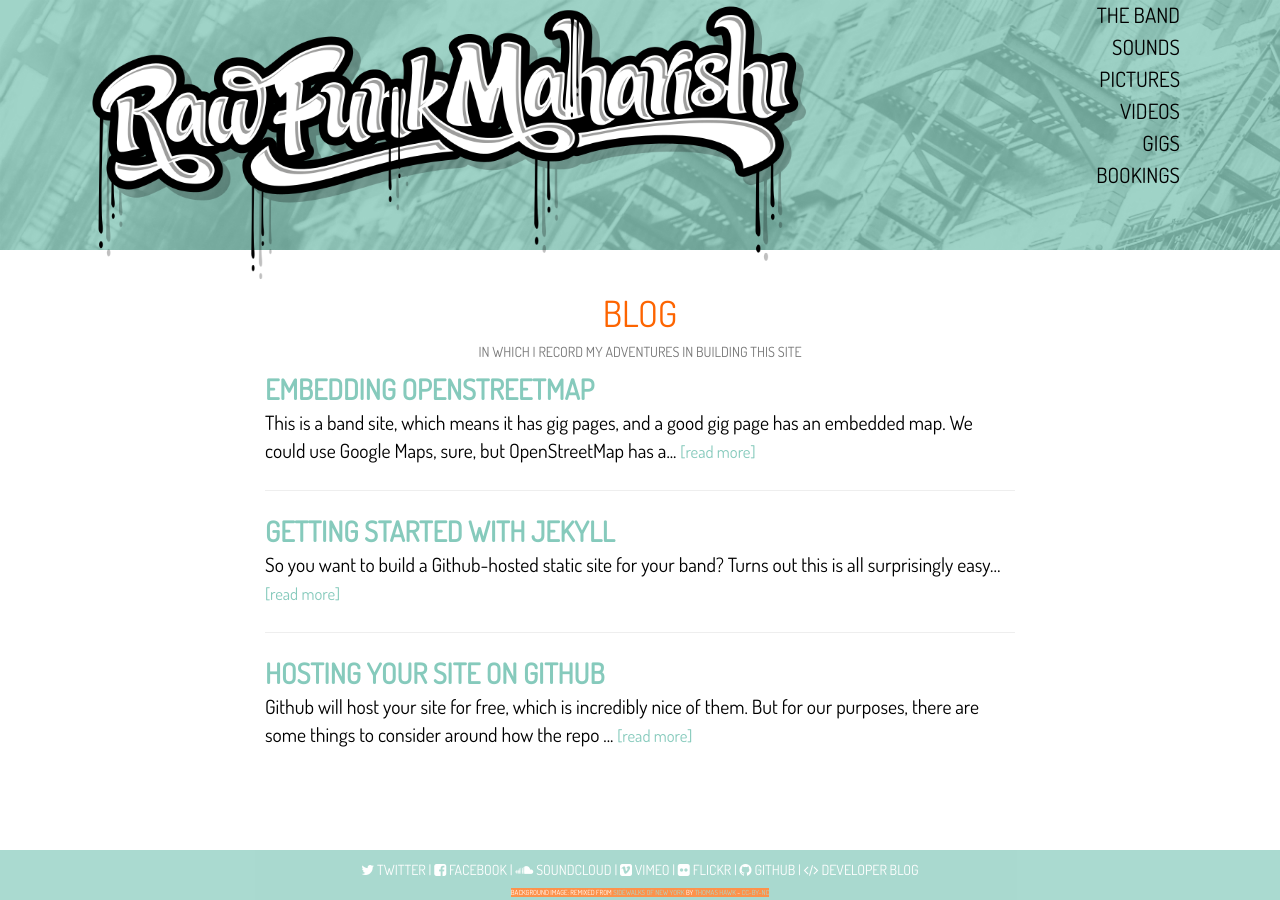
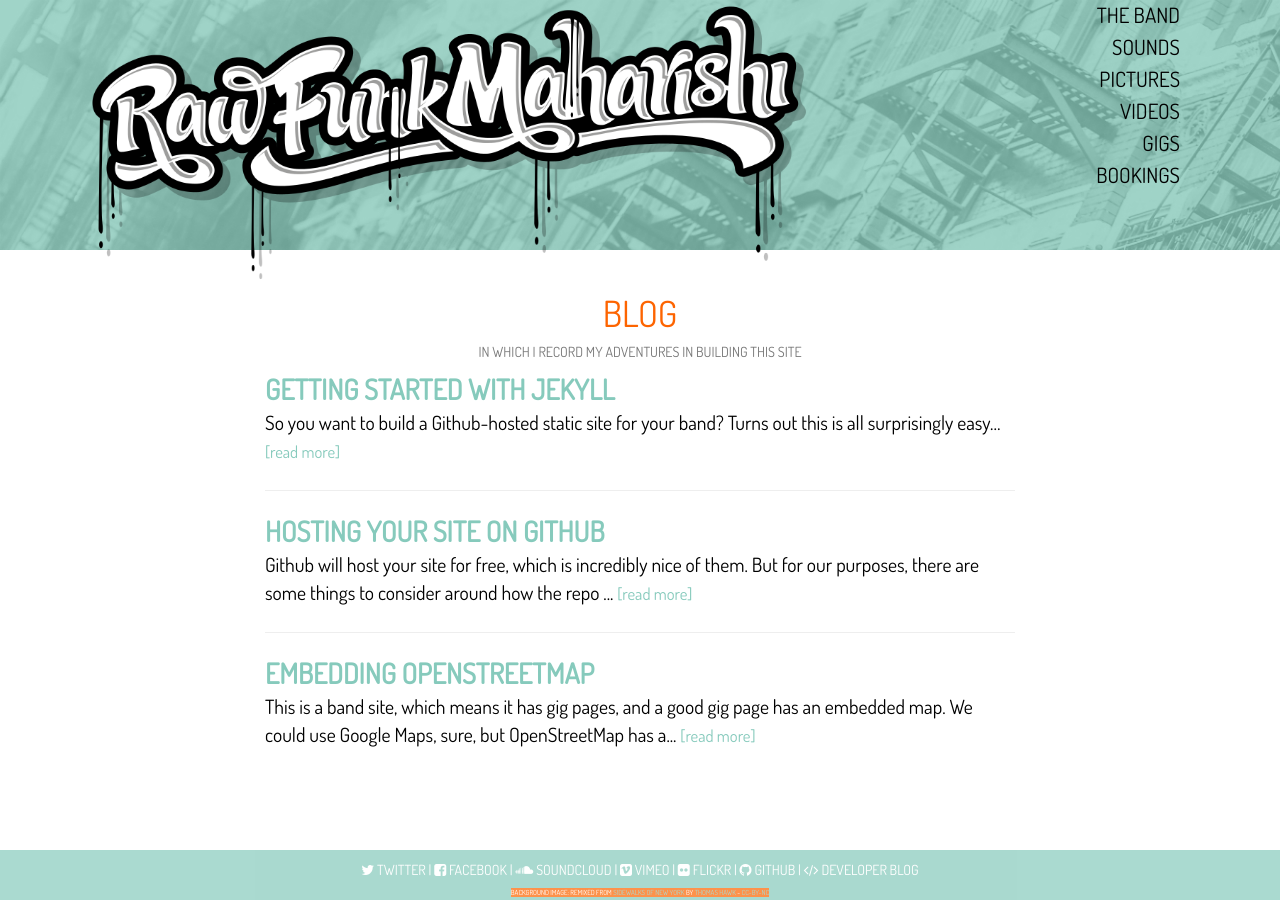
Before and after one commit to rawfunkmaharishi/rawfunkmaharishi.github.io, a Jekyll site: the page built from blog.html, in a window 1280 px wide. Built offline with Jekyll 4.4.1, drawn with Linux system fonts in a browser that asks for light colours; nearby versions of some CDN libraries.

Commit message:
Prioritise some blosts
Needs to DRY though

```diff
--- a/_includes/blog_archive.html
+++ b/_includes/blog_archive.html
@@ -1,5 +1,7 @@
 <dl class='blog-archive'>
-  {% for post in site.categories['blog'] reversed %}
+  {% for prioritypost in site.data.priority-blosts %}
+    {% for post in site.categories['blog'] %}
+      {% if post.title == prioritypost %}
         <dt>
           <a href='{{ post.url }}'>{{ post.title }}</a>
         </dt>
@@ -8,10 +10,26 @@
             {{ post.excerpt | strip_html | truncate: 150, '...' }}
             <span class='small'><a href='{{ post.url }}'>[read more]</a></span>
           </dd>
-      {% if forloop.rindex > 1 %}
+          <hr />
+        {% endunless %}
+      {% endif %}
+    {% endfor %}
+  {% endfor %}
+
+  {% for post in site.categories['blog'] reversed %}
+    {% unless site.data.priority-blosts contains post.title %}
+      <dt>
+        <a href='{{ post.url }}'>{{ post.title }}</a>
+      </dt>
+      {% unless include.no_excerpts %}
+        <dd>
+          {{ post.excerpt | strip_html | truncate: 150, '...' }}
+          <span class='small'><a href='{{ post.url }}'>[read more]</a></span>
+        </dd>
+        {% if forloop.rindex0 > site.data.priority-blosts.size %}
           <hr />
         {% endif %}
       {% endunless %}
-
+    {% endunless %}
   {% endfor %}
 </dl>
```
Lines whose indentation alone changed are shown as unchanged.
